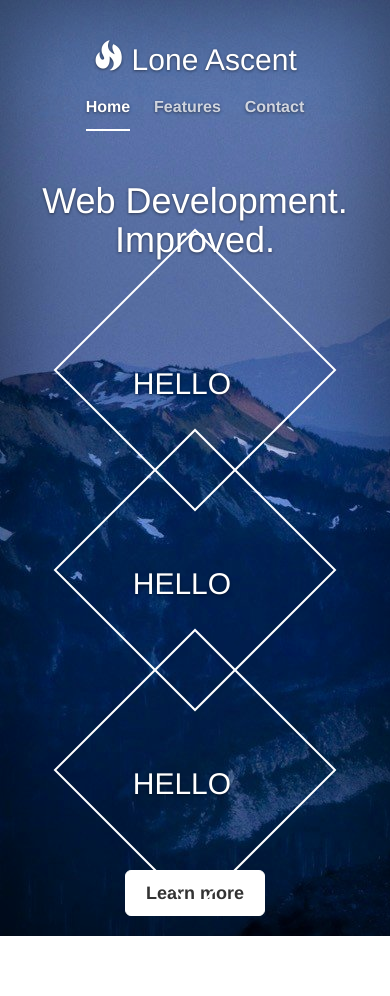
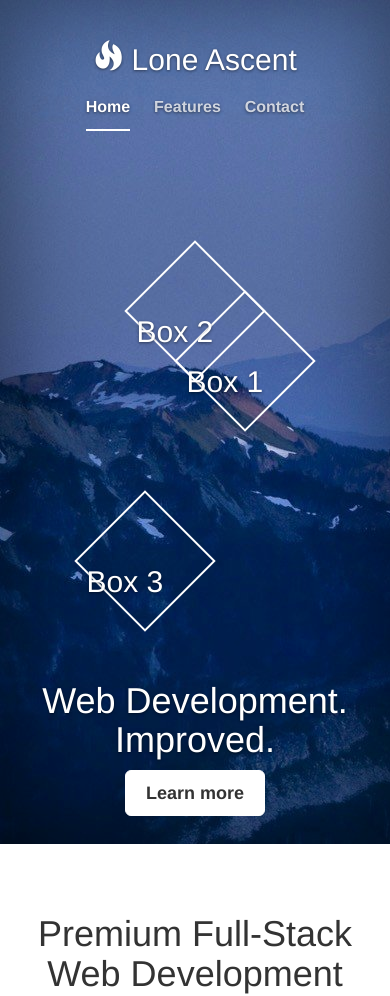
Before and after one commit to dtichon/loneascent_site, a plain HTML site: page index.html in a window 390 px wide. Shown: the top 996 px of the page. Drawn offline with nearby package versions, Linux system fonts and the light colour scheme; a script that the page names is missing.

Commit message:
Adjusted placement of diamonds

```diff
--- a/css/custom.css
+++ b/css/custom.css
@@ -134,8 +134,13 @@ body {
   font-weight: bold;
 }
 
+.diamondcover {
+  position: relative;
+  padding: 100px;
+  top: -100px;
+}
+
 .coverbox {
-  display:inline-block;
   border: 2px solid;
   width: 200px;
   height: 200px;
@@ -152,6 +157,58 @@ body {
   transform: rotate(-45deg); /* Standard syntax */
 }
 
+.diamond1 {
+  position: relative;
+  display:inline-block;
+  top: 150px;
+  left: 50px;
+}
+
+.diamond2 {
+  position: relative;
+  display:inline-block;
+}
+
+.diamond3 {
+  position: relative;
+  display:inline-block;
+  top: 150px;
+  left: -50px;
+}
+
+/* Mobile Cover */
+@media (max-width: 800px) {
+
+.coverbox {
+  border: 2px solid;
+  width: 100px;
+  height: 100px;
+  -ms-transform: rotate(45deg); /* IE 9 */
+  -webkit-transform: rotate(45deg); /* Safari */
+  transform: rotate(45deg); /* Standard syntax */
+}
+
+.coverboxtxt {
+  position:relative;
+  top: 40px;
+  -ms-transform: rotate(-45deg); /* IE 9 */
+  -webkit-transform: rotate(-45deg); /* Safari */
+  transform: rotate(-45deg); /* Standard syntax */
+}
+
+.diamond1 {
+
+}
+
+.diamond2 {
+
+}
+
+.diamond3 {
+
+}
+
+}
 
 
 
--- a/index.html
+++ b/index.html
@@ -43,26 +43,29 @@
             </div>
           </div>
 
-          <div class="inner cover">
-            <h1 class="cover-heading">Web Development. Improved.</h1>
-          </div>
 
+          <div class="diamondcover">
+			  <div class="diamond1">
 				<div class="coverbox">
-			<div class="diamond1">
-				<h2 class="coverboxtxt">HELLO</h2>
+					<h2 class="coverboxtxt">Box 1</h2>
 				</div>
 			  </div>
 
+			  <div class="diamond2">
 				<div class="coverbox">
-			<div class="diamond2">
-				<h2 class="coverboxtxt">HELLO</h2>
+					<h2 class="coverboxtxt">Box 2</h2>
 				</div>
 			  </div>
 
+			  <div class="diamond3">
 				<div class="coverbox">
-			<div class="diamond3">
-				<h2 class="coverboxtxt">HELLO</h2>
+					<h2 class="coverboxtxt">Box 3</h2>
 				</div>
+			  </div>
+          </div>
+
+          <div class="inner cover">
+            <h1 class="cover-heading">Web Development. Improved.</h1>
           </div>
 
           <div class="inner cover">
```
Lines whose indentation alone changed are shown as unchanged.
